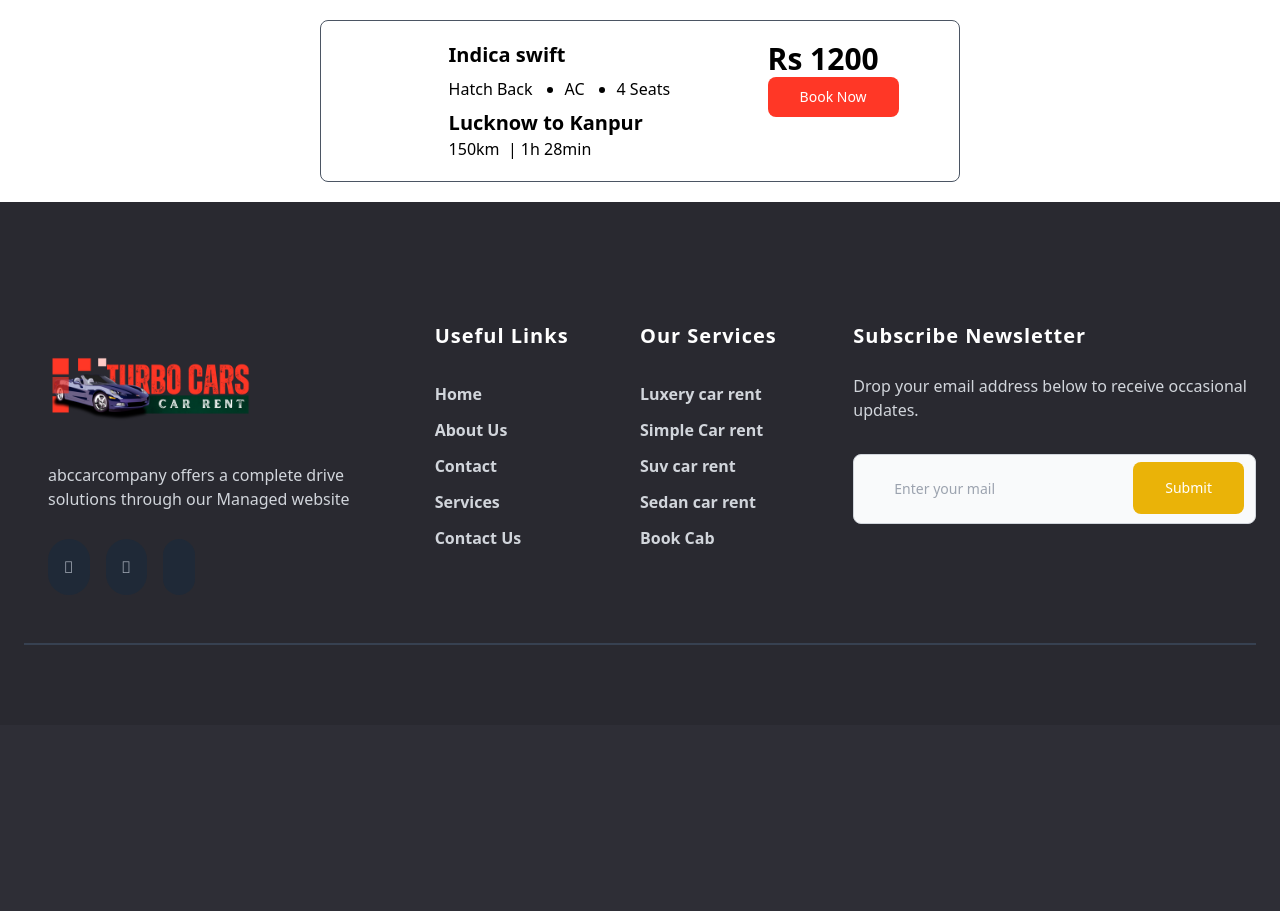
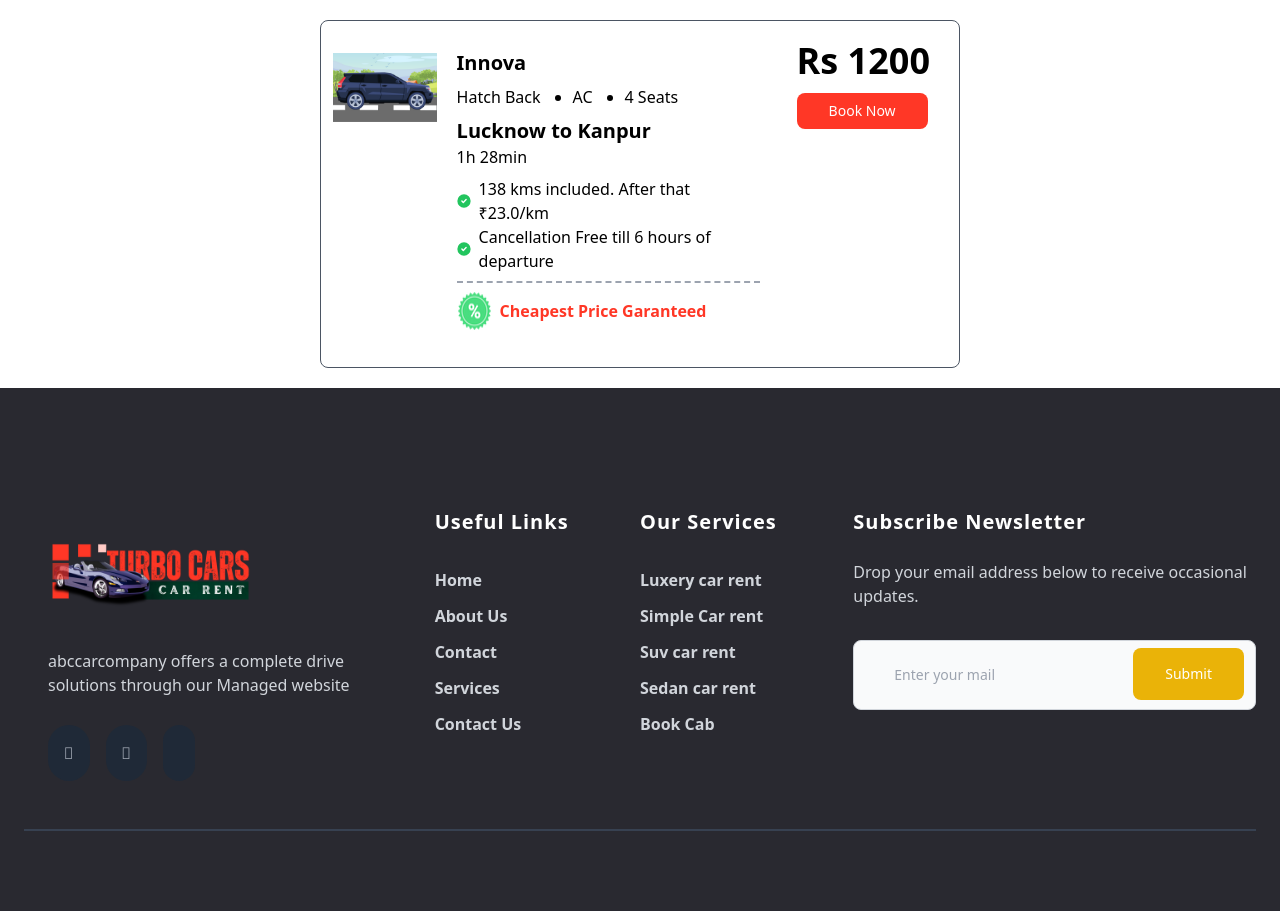
Before and after one commit to akcode7/bookingsite, a PHP site: page /booking.html in a window 1280 px wide. Shown: the part 134-1045 px from the top of the page. Before the commit the page ends 779 px from the top, so only its background shows below. Run offline with PHP 8.4, Linux system fonts and the light colour scheme.

Commit message:
booking card completed

```diff
--- a/booking.html
+++ b/booking.html
@@ -81,12 +81,12 @@
 
 <section class="mx-auto w-1/2 grid grid-cols-10 bg-white border border-gray-600 rounded-lg py-5">
     <div class="col-span-2">
-        <img src="" alt="">
+        <img src="icon/suvcar.png" class="p-3" alt="">
     </div>
 
-    <div class="col-span-5">
+    <div class="col-span-5 p-2">
       <h1 class="text-xl font-bold">
-        Indica swift
+        Innova <!-- car name -->
       </h1>
 
       <ul class="list-disc flex gap-8 pt-2">
@@ -98,15 +98,38 @@
       <h1 class="text-xl font-bold pt-2">
        Lucknow to Kanpur
       </h1>
-      <span>150km</span><span> &nbsp;| </span><span>1h 28min </span>
+      <span>1h 28min </span>
+
+      <ul class="pt-2 border-dashed border-b-2 border-gray-400">
+
+        <li class="flex items-center">
+          <svg class="w-3.5 h-3.5 me-2 text-green-500 dark:text-green-400 flex-shrink-0" aria-hidden="true" xmlns="http://www.w3.org/2000/svg" fill="currentColor" viewBox="0 0 20 20">
+              <path d="M10 .5a9.5 9.5 0 1 0 9.5 9.5A9.51 9.51 0 0 0 10 .5Zm3.707 8.207-4 4a1 1 0 0 1-1.414 0l-2-2a1 1 0 0 1 1.414-1.414L9 10.586l3.293-3.293a1 1 0 0 1 1.414 1.414Z"/>
+           </svg>
+           138 kms included. After that ₹23.0/km
+      </li>
+
+    <li class="flex items-center pb-2">
+      <svg class="w-3.5 h-3.5 me-2 text-green-500 dark:text-green-400 flex-shrink-0" aria-hidden="true" xmlns="http://www.w3.org/2000/svg" fill="currentColor" viewBox="0 0 20 20">
+          <path d="M10 .5a9.5 9.5 0 1 0 9.5 9.5A9.51 9.51 0 0 0 10 .5Zm3.707 8.207-4 4a1 1 0 0 1-1.414 0l-2-2a1 1 0 0 1 1.414-1.414L9 10.586l3.293-3.293a1 1 0 0 1 1.414 1.414Z"/>
+       </svg>
+       Cancellation Free till 6 hours of departure
+  </li>
+      </ul>
+      <span class="flex py-2">
+        <img src="icon/discounticon.png"/>
+        <h1 class="font-bold text-[#FF3726] py-2 pl-2">Cheapest Price Garanteed</h1>
+
+  </span>
 
     </div>
 
-    <div class=" col-span-3">
-      <h1 class="font-bold text-3xl">Rs 1200</h1>
-      <button type="submit" class="text-white bg-[#FF3726] font-medium rounded-lg text-sm px-8 py-2.5 text-center  ">Book Now</button>
+    <div class=" col-span-3 mx-auto">
+      <h1 class="font-bold text-4xl pb-3">Rs 1200</h1>
+      <button type="submit" class="text-white bg-[#FF3726] font-medium rounded-lg text-sm px-8 py-2 text-center  ">Book Now</button>
     </div>
 
+    </div>
 </section>
 
 </section>
--- a/src/output.css
+++ b/src/output.css
@@ -1004,8 +1030,20 @@ video {
   border-width: 0px;
 }
 
-.border-solid {
-  border-style: solid;
+.border-b {
+  border-bottom-width: 1px;
+}
+
+.border-b-2 {
+  border-bottom-width: 2px;
+}
+
+.border-b-4 {
+  border-bottom-width: 4px;
+}
+
+.border-dashed {
+  border-style: dashed;
 }
 
 .border-gray-200 {
@@ -1023,14 +1061,29 @@ video {
   border-color: rgb(107 114 128 / var(--tw-border-opacity));
 }
 
+.border-gray-600 {
+  --tw-border-opacity: 1;
+  border-color: rgb(75 85 99 / var(--tw-border-opacity));
+}
+
 .border-gray-700 {
   --tw-border-opacity: 1;
   border-color: rgb(55 65 81 / var(--tw-border-opacity));
 }
 
-.border-gray-600 {
+.border-green-400 {
   --tw-border-opacity: 1;
-  border-color: rgb(75 85 99 / var(--tw-border-opacity));
+  border-color: rgb(74 222 128 / var(--tw-border-opacity));
+}
+
+.border-\[\#FF3726\] {
+  --tw-border-opacity: 1;
+  border-color: rgb(255 55 38 / var(--tw-border-opacity));
+}
+
+.border-gray-400 {
+  --tw-border-opacity: 1;
+  border-color: rgb(156 163 175 / var(--tw-border-opacity));
 }
 
 .bg-\[\#292930\] {
@@ -1260,6 +1308,10 @@ video {
   padding-top: 2.5rem;
 }
 
+.pt-2 {
+  padding-top: 0.5rem;
+}
+
 .pt-24 {
   padding-top: 6rem;
 }
@@ -1280,12 +1332,12 @@ video {
   padding-top: 2rem;
 }
 
-.pt-2 {
-  padding-top: 0.5rem;
-}
-
-.pr-3 {
-  padding-right: 0.75rem;
+.pr-2 {
+  padding-right: 0.5rem;
+}
+
+.pl-2 {
+  padding-left: 0.5rem;
 }
 
 .text-left {
```
Also changed, not shown: other parts of src/output.css (+89 -63 lines), icon/discounticon.png (added), icon/suvcar.png (added).
